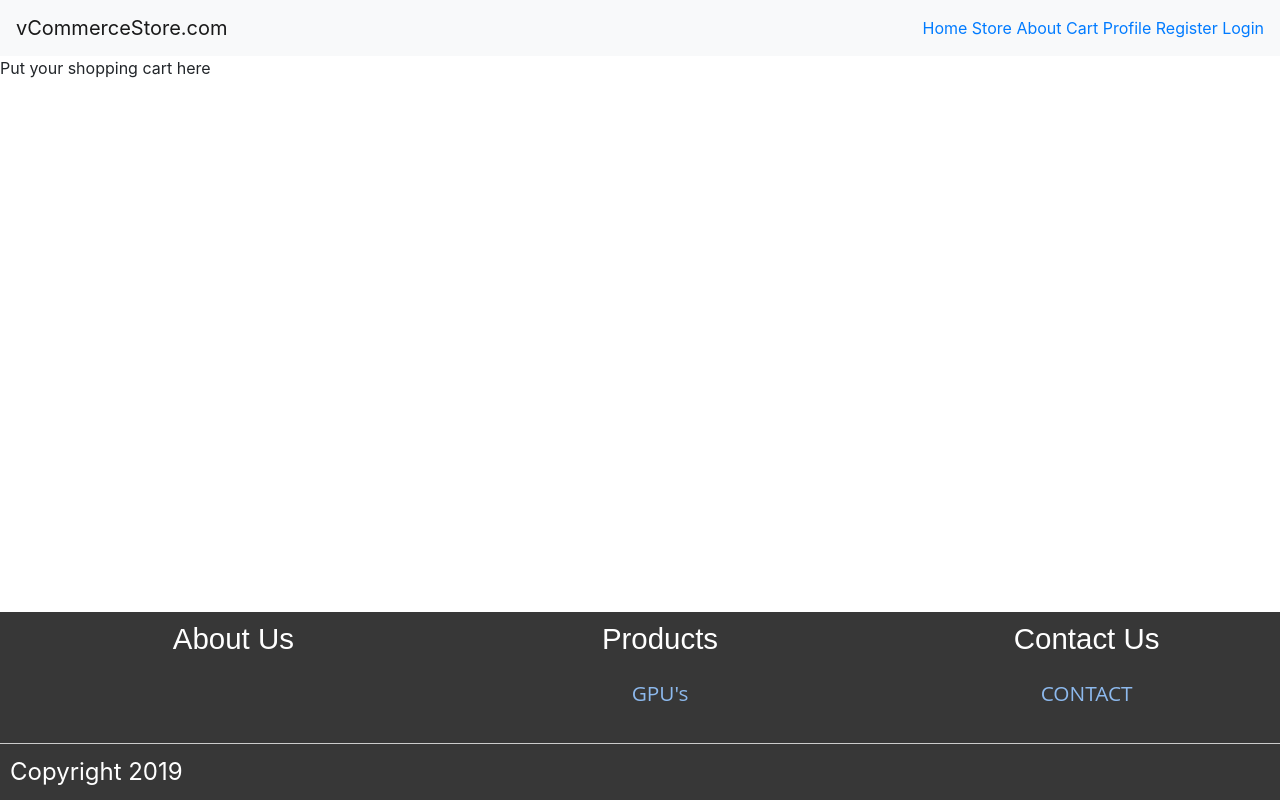
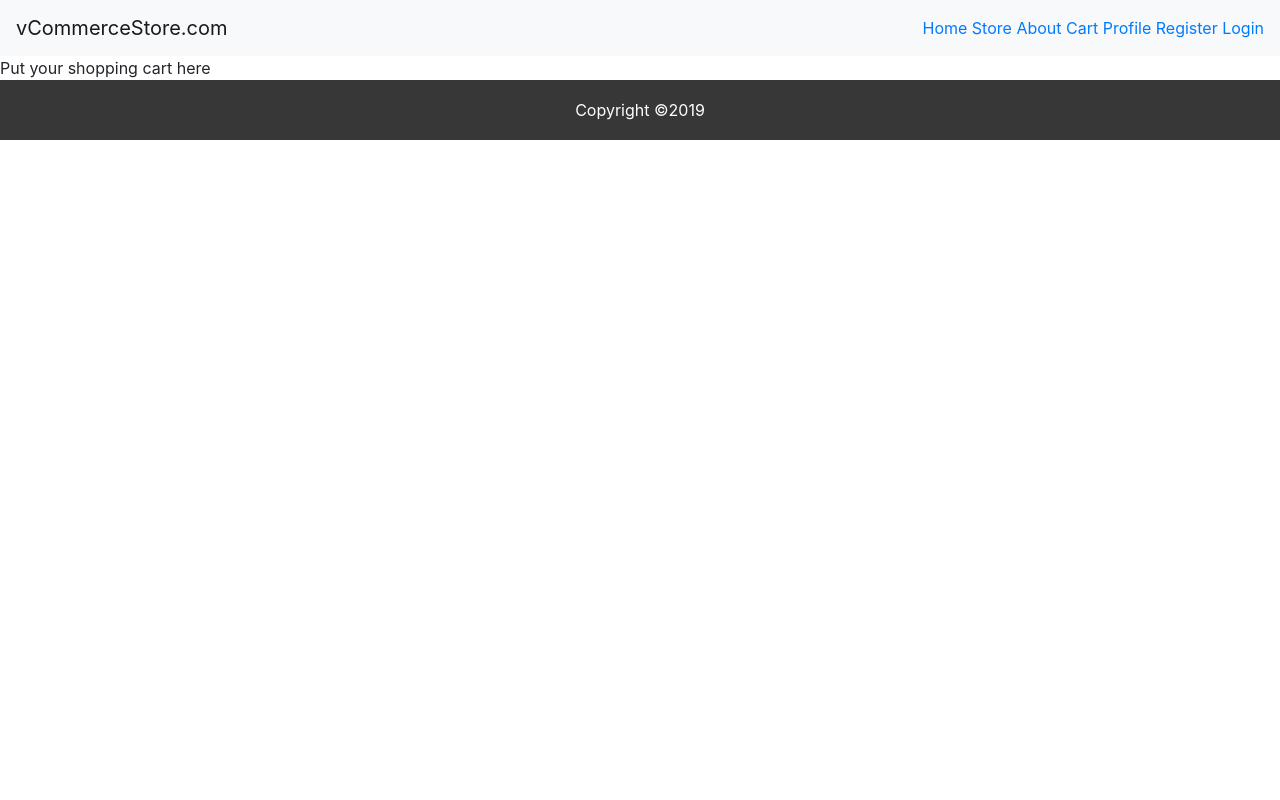
Before and after one commit to jmc90/vcommerce, a React (Create React App) app in the folder client/: page /cart in a window 1280 px wide. Built offline with nearby package versions, Linux system fonts and the light colour scheme.

Commit message:
footer update

```diff
--- a/client/src/components/Footer/Footer.css
+++ b/client/src/components/Footer/Footer.css
@@ -1,210 +1,10 @@
-* {
-  box-sizing: border-box;
-}
-html, body {
-  height: 100%;
-}
-body {
-  font: 11px "Open Sans", sans-serif;
-  -webkit-font-smoothing: antialiased;
-  -moz-osx-font-smoothing: grayscale;
-  margin: auto;
-  display: flex;
-  flex-flow: column nowrap;
-  justify-content: space-between;
-}
-ul {
-  list-style: none;
-}
-a {
-  text-decoration: none;
-}
-.generic-anchor {
-  color: #8db9ed;
-}
-.generic-anchor:visited {
-  color: #8db9ed;
-}
-.generic-anchor:hover {
-  color: #ccc;
-}
-.flex-row {
-  display: flex;
-  flex-flow: row wrap;
-}
-main {
-  flex: 1 1 auto;
-  display: flex;
-  align-items: center;
-  justify-content: center;
-  font: 10em "Oswald", sans-serif;
-  color: #9b9b9b;
-  line-height: 1;
-}
+
 footer {
   background: #373737;
-  margin-top: auto;
+  height: 60px;
+  color: white;
   width: 100%;
-  position: fixed;
+  /* position: fixed; */
   left: 0;
   bottom: 0;
-
 }
-.footer-list-top {
-  width: 33.333%;
-}
-.footer-list-top > li {
-  text-align: center;
-  padding-bottom: 10px;
-}
-.footer-list-header {
-  padding: 10px 0 5px 0;
-  color: #fff;
-  font: 2.3vw "Oswald", sans-serif;
-}
-.footer-list-anchor {
-  font: 1.3em "Open Sans", sans-serif;
-}
-.footer-social-section {
-  width: 100%;
-  align-items: center;
-  justify-content: space-around;
-  position: relative;
-  margin-top: 5px;
-}
-.footer-social-section::after {
-  content: "";
-  position: absolute;
-  z-index: 1;
-  top: 50%;
-  left: 10px;
-  border-top: 1px solid #ccc;
-  width: calc(100% - 20px);
-}
-.footer-social-overlap {
-  position: relative;
-  z-index: 2;
-  background: #373737;
-  padding: 0 20px;
-}
-.footer-social-connect {
-  display: flex;
-  align-items: center;
-  font: 3.5em "Oswald", sans-serif;
-  color: #fff;
-}
-.footer-social-small {
-  font-size: 0.6em;
-  padding: 0px 20px;
-}
-.footer-social-overlap > a {
-  font-size: 3em;
-}
-.footer-social-overlap > a:not(:first-child) {
-  margin-left: 0.38em;
-}
-.footer-bottom-section {
-  width: 100%;
-  padding: 10px;
-  border-top: 1px solid #ccc;
-  margin-top: 10px;
-}
-.footer-bottom-section > div:first-child {
-  margin-right: auto;
-}
-.footer-bottom-wrapper {
-  font-size: 1.5em;
-  color: #fff;
-}
-.footer-address {
-  display: inline;
-  font-style: normal;
-}
-@media only screen and (max-width: 768px) {
-  .footer-list-header {
-    font-size: 2em;
-  }
-  .footer-list-anchor {
-    font-size: 1.1em;
-  }
-  .footer-social-connect {
-    font-size: 2.5em;
-  }
-  .footer-social-overlap > a {
-    font-size: 2.24em;
-  }
-  .footer-bottom-wrapper {
-    font-size: 1.3em;
-  }
-}
-@media only screen and (max-width: 568px) {
-  main {
-    font-size: 5em;
-  }
-  .footer-list-top {
-    width: 100%;
-  }
-  .footer-list-header {
-    font-size: 3em;
-  }
-  .footer-list-anchor {
-    font-size: 1.5em;
-  }
-  .footer-social-section {
-    justify-content: center;
-  }
-  .footer-social-section::after {
-    top: 25%;
-  }
-  .footer-social-connect {
-    margin-bottom: 10px;
-    padding: 0 10px;
-  }
-  .footer-social-overlap {
-    display: flex;
-    justify-content: center;
-  }
-  .footer-social-icons-wrapper {
-    width: 100%;
-    padding: 0;
-  }
-  .footer-social-overlap > a:not(:first-child) {
-    margin-left: 20px;
-  }
-  .footer-bottom-section {
-    padding: 0 5px 10px 5px;
-  }
-  .footer-bottom-wrapper {
-    text-align: center;
-    width: 100%;
-    margin-top: 10px;
-  }
-}
-@media only screen and (max-width: 480px) {
-  .footer-social-overlap > a {
-    margin: auto;
-  }
-  .footer-social-overlap > a:not(:first-child) {
-    margin-left: 0;
-  }
-  .footer-bottom-rights {
-    display: block;
-  }
-}
-@media only screen and (max-width: 320px) {
-  .footer-list-header {
-    font-size: 2.2em;
-  }
-  .footer-list-anchor {
-    font-size: 1.2em;
-  }
-  .footer-social-connect {
-    font-size: 2.4em;
-  }
-  .footer-social-overlap > a {
-    font-size: 2.24em;
-  }
-  .footer-bottom-wrapper {
-    font-size: 1.3em;
-  }
-}
--- a/client/src/components/Footer/Footer.js
+++ b/client/src/components/Footer/Footer.js
@@ -3,42 +3,8 @@ import "./Footer.css";
 
 const Footer = () => {
   return (
-    <footer class="flex-row">
-      <ul class="footer-list-top">
-        <li>
-          <h4 class="footer-list-header">About Us</h4>
-        </li>
-      </ul>
-      <ul class="footer-list-top">
-        <li>
-          <h4 class="footer-list-header">Products</h4>
-        </li>
-        <li>
-          <a href="/xxxx" class="generic-anchor footer-list-anchor">
-            GPU's
-          </a>
-        </li>
-      </ul>
-      <ul class="footer-list-top">
-        <li id="help">
-          <h4 class="footer-list-header">Contact Us</h4>
-        </li>
-        <li>
-          <a
-            href="/xxxx"
-            class="generic-anchor footer-list-anchor"
-          >
-            CONTACT
-          </a>
-        </li>
-      </ul>
-      <section class="footer-bottom-section flex-row">
-        <div class="footer-bottom-wrapper">Copyright 2019
-        </div>
-        <div class="footer-bottom-wrapper">
-
-        </div>
-      </section>
+    <footer class="d-flex justify-content-center align-items-center">
+      <p className="m-0">Copyright &copy;2019</p>
     </footer>
   );
 };
```
